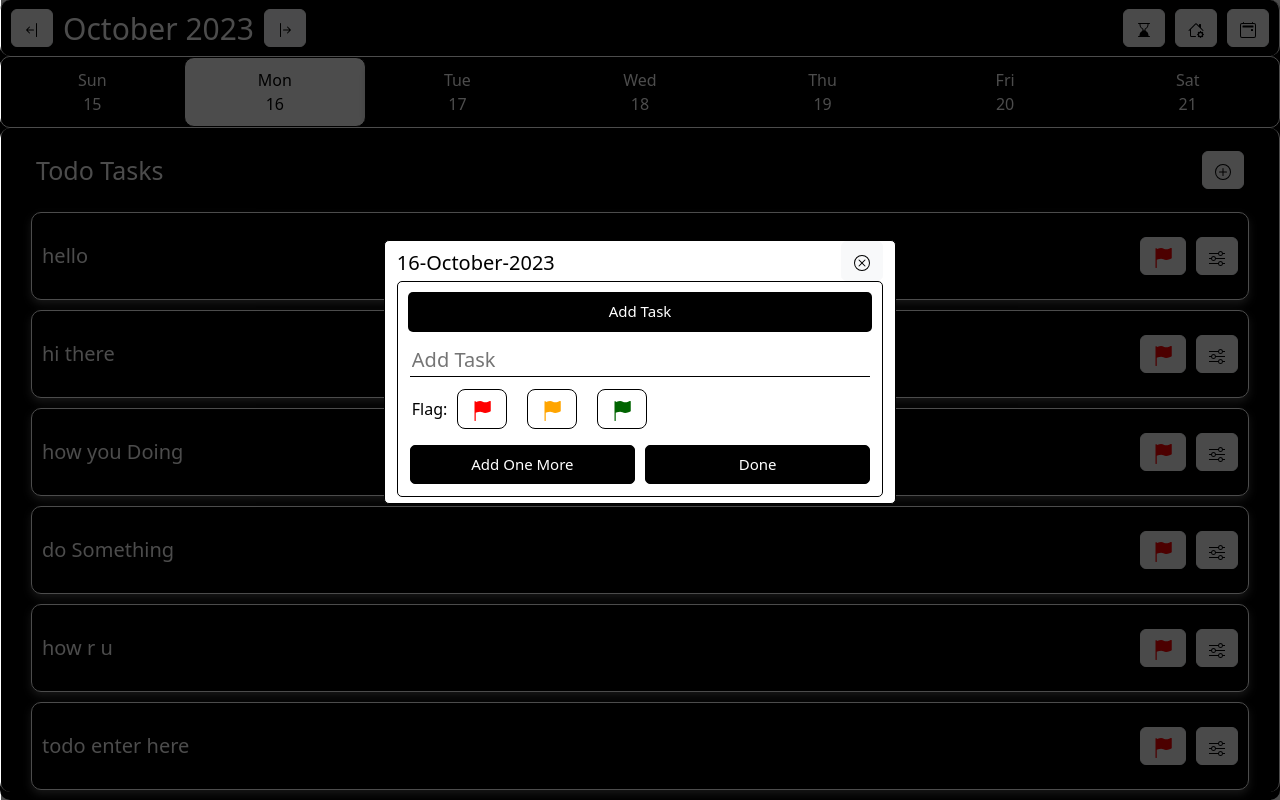
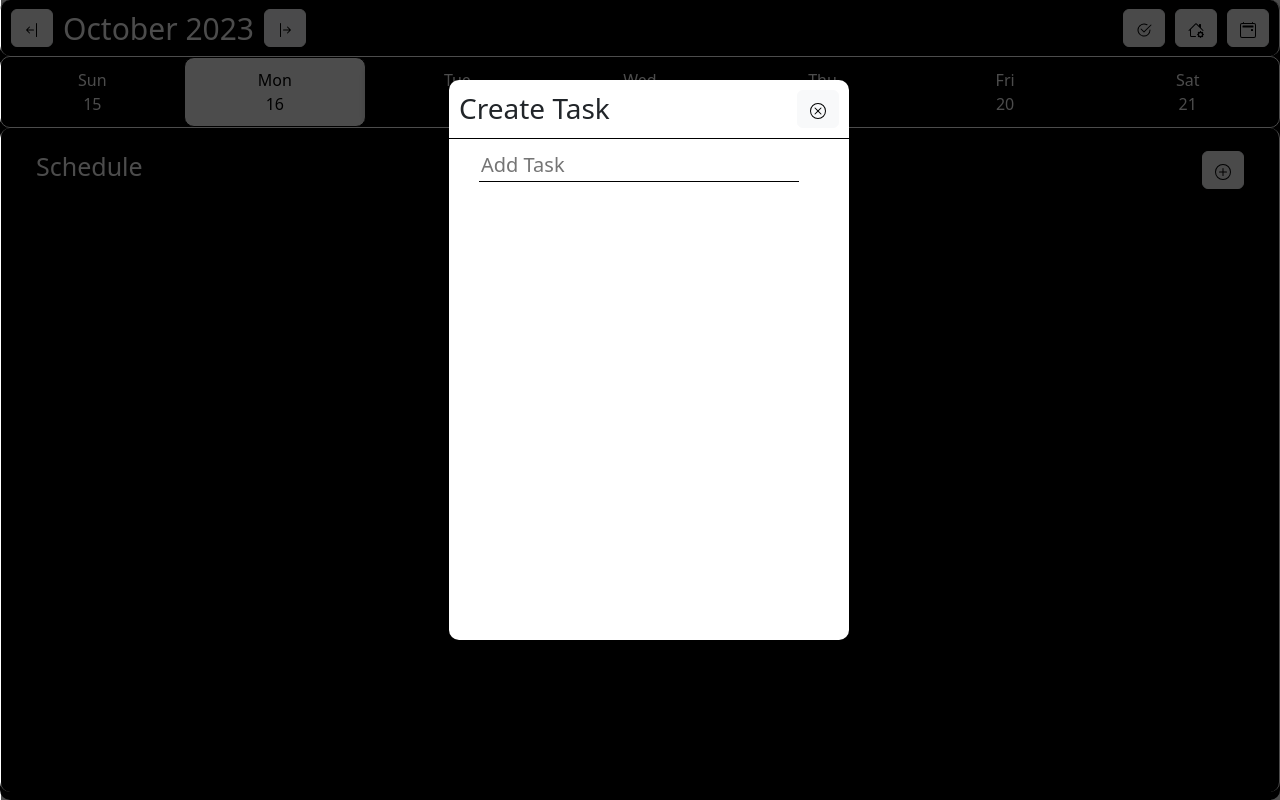
Before and after one commit to koteswararao-budati/structured, a React (Vite) app: page / in a window 1280 px wide. Both pictures are taken after a click on the button 1223 px from the left and 170 px from the top of the page. Built offline with nearby package versions, Linux system fonts and the light colour scheme.

Commit message:
Updated UI

```diff
--- a/src/Components/Schedule/Schedule.tsx
+++ b/src/Components/Schedule/Schedule.tsx
@@ -1,21 +1,21 @@
 import styles from "./Schedule.module.css"
 import BodyHeader from "../TodoTasks/BodyHeader.tsx";
 import {APP_STATE_CONSTANTS} from "../../Constants/CONSTANTS.ts";
-import TodoForm from "../TodoForm/TodoForm.tsx";
 import {useContext} from "react";
 import {AppRenderState} from "../../Context/AppRenderContext.tsx";
+import ScheduleForm from "../ScheduleForm/ScheduleForm.tsx";
 
 
 function Schedule() {
-    const {todoTaskForm} = useContext(AppRenderState).state
+    const {displayScheduleForm} = useContext(AppRenderState).state
     const action = {
-        type: APP_STATE_CONSTANTS.todoTaskForm,
+        type: APP_STATE_CONSTANTS.displayScheduleForm,
         payload: true
     }
 
     return (
         <>
-            {todoTaskForm && <TodoForm/>}
+            {displayScheduleForm && <ScheduleForm/>}
             <div className={styles.container}>
                 <BodyHeader text={"Schedule"} action={action}/>
             </div>
--- /dev/null
+++ b/src/Components/ScheduleForm/ScheduleForm.module.css
@@ -0,0 +1,42 @@
+.container {
+    position: fixed;
+    top: 0;
+    width: 100vw;
+    height: 100vh;
+    background-color: rgba(0, 0, 0, 0.7);
+    z-index: 100;
+}
+
+.form {
+    position: relative;
+    width: 50vh;
+    height: 70vh;
+    background-color: white;
+    top: 10%;
+    left: 35%;
+    border-radius: 10px;
+}
+
+.heading {
+    display: flex;
+    justify-content: space-between;
+    align-items: center;
+    padding: 10px;
+    border-bottom: 1px solid black;
+}
+
+.heading h3 {
+    margin-block-end: 0;
+}
+
+.input {
+    font-size: 20px;
+    width: 80%;
+    margin: 10px 0 0 30px;
+    border: none;
+    border-bottom: 1px solid black;
+}
+
+.input:focus {
+    outline: none;
+}
--- /dev/null
+++ b/src/Components/ScheduleForm/ScheduleForm.tsx
@@ -0,0 +1,41 @@
+import close from "../../assets/close.svg"
+import styles from "./ScheduleForm.module.css"
+import {useContext, useState} from "react";
+import {AppRenderState} from "../../Context/AppRenderContext.tsx";
+import {APP_STATE_CONSTANTS} from "../../Constants/CONSTANTS.ts";
+
+function ScheduleForm() {
+    const {dispatch} = useContext(AppRenderState)
+    const [inputTask, setInputTask] = useState("")
+
+    const closeForm = () => {
+        if (dispatch !== null) {
+            dispatch({
+                type: APP_STATE_CONSTANTS.displayScheduleForm,
+                payload: false
+            })
+        }
+    }
+    return (
+        <div className={styles.container}>
+            <div className={styles.form}>
+                <div className={styles.heading}>
+                    <h3>Create Task</h3>
+                    <button className={"btn btn-light "} onClick={closeForm}><img src={close}
+                                                                                  alt={"close"}/>
+                    </button>
+                </div>
+
+                <input autoFocus={true} className={styles.input} placeholder={"Add Task"}
+                       onChange={(e) => setInputTask(e.target.value)}
+                       value={inputTask}/>
+                <div>
+
+                </div>
+
+            </div>
+        </div>
+    )
+}
+
+export default ScheduleForm;
--- a/src/Components/TodoForm/TodoForm.module.css
+++ b/src/Components/TodoForm/TodoForm.module.css
@@ -9,7 +9,7 @@
 }
 
 .todo {
-    position: fixed;
+    position: relative;
     top: 30%;
     left: 30%;
     background-color: #ffffff;
--- a/src/Context/AppRenderContext.tsx
+++ b/src/Context/AppRenderContext.tsx
@@ -25,7 +25,7 @@ const initialState: State = {
     currentWeek: 0,
     displayCalendar: false,
     todoTaskForm: false,
-    displayTodo: true,
+    displayTodo: false,
     displayScheduleForm: false
 }
 
```
